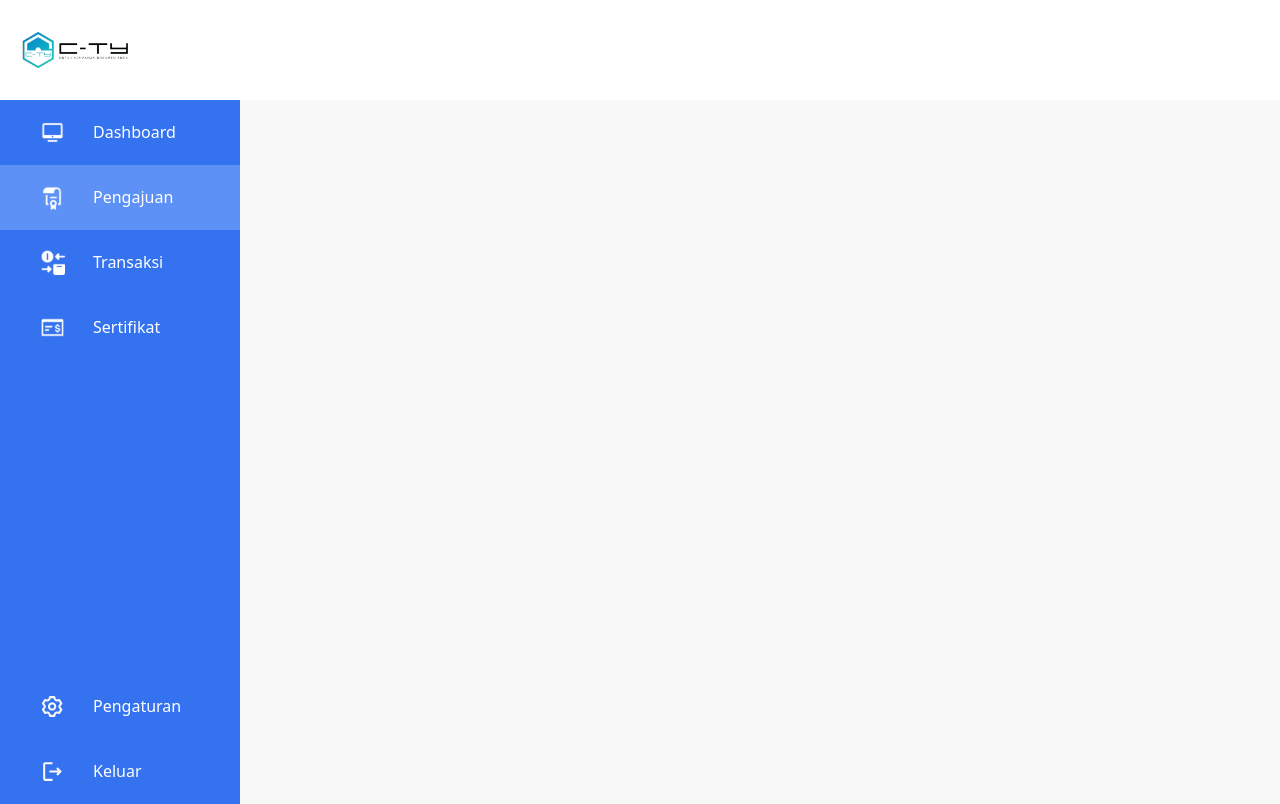
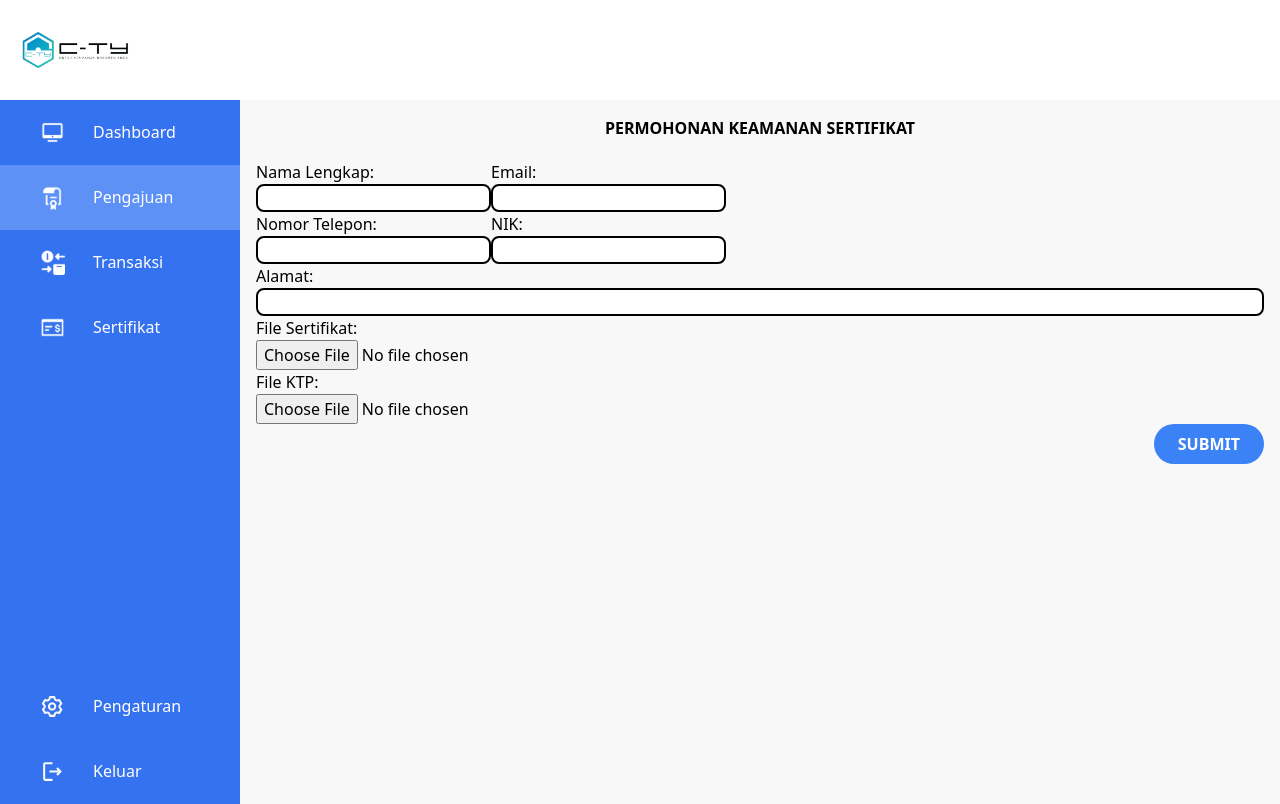
Before and after one commit to Jong44/fronted_cty, a Next.js app: page /user/pengajuan in a window 1280 px wide. Built offline with nearby package versions, Linux system fonts and the light colour scheme.

Commit message:
update pengajuan

```diff
--- a/src/pages/user/pengajuan/index.js
+++ b/src/pages/user/pengajuan/index.js
@@ -4,7 +4,44 @@ import RootLayout from '@/components/global/layout/RootLayout'
 const Pengajuan = () => {
   return (
     <RootLayout>
-
+      <h1 className='	text-center mb-5'><b>PERMOHONAN KEAMANAN SERTIFIKAT</b></h1>
+      <form>
+        <div className='flex'>
+        <div className='flex flex-col '>
+          <label for="name">Nama Lengkap:</label>
+          <input className="border-2 border-black rounded-lg" type="text" id="fname" name="name"/>
+        </div>
+        <div className='flex flex-col '>
+          <label for="email">Email:</label>
+          <input className="border-2 border-black rounded-lg" type="text" id="email" name="email"/>
+        </div>
+        </div>
+        <div className='flex'>
+        <div className='flex flex-col '>
+          <label for="notelp">Nomor Telepon:</label>
+          <input className="border-2 border-black rounded-lg" type="text" id="notelp" name="notelp"/>
+        </div>
+        <div className='flex flex-col '>
+          <label for="nik">NIK:</label>
+          <input className="border-2 border-black rounded-lg" type="text" id="nik" name="nik"/>
+        </div>
+        </div>
+        <div className='flex flex-col '>
+          <label for="alm">Alamat:</label>
+          <input className="border-2 border-black rounded-lg" type="text" id="alm" name="alm"/>
+        </div>
+        <div className='flex flex-col '>
+          <label for="notelp">File Sertifikat:</label>
+          <input type="file" id="sertif" name="sertif"/>
+        </div>
+        <div className='flex flex-col '>
+          <label for="notelp">File KTP:</label>
+          <input type="file" id="ktp" name="ktp"/>
+        </div>
+        <div className='grid'>
+        <button type="submit" className='p-4 bg-blue-500 justify-self-end rounded-3xl text-white px-6 py-2' ><b>SUBMIT</b></button>
+        </div>
+      </form>
     </RootLayout>
   )
 }
```
Also changed, not shown: package.json (+5 -4 lines), 1 other file (tests, documents, lock files or other folders).
